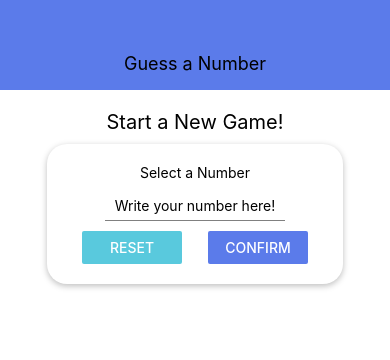
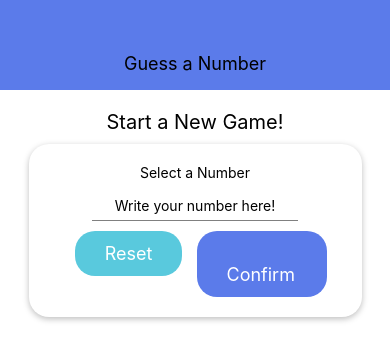
Before and after one commit to gustavo-oa/react_native_chosen_number, a React Native app: screen / in a window 390 px wide. Shown: the top 360 px of the page. Built offline with nearby package versions, Linux system fonts and the light colour scheme.

Commit message:
main buttom add on screens

```diff
--- a/screens/GameOverScreen.js
+++ b/screens/GameOverScreen.js
@@ -1,18 +1,32 @@
 import React  from 'react'
 import {View, Text, StyleSheet, Button, Image } from 'react-native'
-import Card from '../components/Card'
+import Colors from '../constants/colors'
+import MainButton from '../components/MainButton'
+
 const GameOverScreen = props => {
     return (
         <View style={styles.screen}>
 
             <Text style={styles.text}>The Game is Over.</Text>
             <View style={styles.imageContainer}>
-                <Image source={require('../assets/success.png')} style={styles.image} resizeMode="cover"/>
+                <Image
+                    source={require('../assets/success.png')}
+                    // source={{uri: 'https://abrahamswallet.com/wp-content/uploads/2017/12/samuel-ferrara-117219-1180x770.jpg'}}
+                    style={styles.image}
+                    resizeMode="cover"/>
             </View>
 
-            <Text style={styles.text}>Number of rounds: {props.roundsNumber}</Text>
-            <Text style={styles.text}>Number was:: {props.userChoice}</Text>
-            <Button title="New Game" onPress={props.onRestart}/>
+            <View style={styles.resultText}>
+                <Text style={styles.bodyText}>
+                    Your phone needed <Text style={styles.highlight}>{props.roundsNumber}</Text> rounds to guess the
+                    number <Text style={styles.highlight}>{props.userChoice}</Text>
+                </Text>
+
+            </View>
+
+            <MainButton onPress={props.onRestart}>
+                <Text>New Game</Text>
+            </MainButton>
 
         </View>
     )
@@ -39,7 +53,22 @@ const styles = StyleSheet.create({
         height:300,
         overflow: 'hidden',
         marginVertical: 30
+    },
+    resultText: {
+
+        marginHorizontal: 40,
+        marginVertical: 15
+    },
+    highlight: {
+        fontSize: 22,
+        color: Colors.primaryColor,
+    },
+    bodyText: {
+        textAlign: 'center',
+        fontSize: 20,
+
     }
+
 })
 
 export default GameOverScreen;
--- a/screens/GameScreen.js
+++ b/screens/GameScreen.js
@@ -3,7 +3,9 @@ import { View, Text, StyleSheet, Button, Alert} from 'react-native';
 
 import NumberContainer from '../components/NumberContainer'
 import Card from '../components/Card'
-
+import MainButton from '../components/MainButton'
+import Colors from '../constants/colors'
+import { Ionicons } from '@expo/vector-icons'
 
 const generateRandomBetween = (min, max, exclude) => {
     min = Math.ceil(min);
@@ -58,8 +60,10 @@ const GameScreen = props => {
             <Text>Opponent's Guess</Text>
             <NumberContainer>{currentGuess}</NumberContainer>
             <Card style={styles.buttonContainer}>
-                <Button title="Lower"  onPress={nextGuessHandle.bind(this,'lower' )} />
-                <Button title="Greater" onPress={nextGuessHandle.bind(this,'greater' )} />
+                <MainButton style={styles.lowerButton}  onPress={nextGuessHandle.bind(this,'lower' )} >
+                <Ionicons name="remove" size={24} color="black" />
+                </MainButton>
+                <MainButton  onPress={nextGuessHandle.bind(this,'greater' )} ><Text>Greater</Text> </MainButton>
             </Card>
         </View>
     )
@@ -77,6 +81,9 @@ const styles = StyleSheet.create({
         marginTop: 20,
         width: 300,
         maxWidth: '80%'
+    },
+    lowerButton: {
+        backgroundColor: Colors.secondaryColor
     }
 });
 
--- a/screens/StartGameScreen.js
+++ b/screens/StartGameScreen.js
@@ -13,7 +13,7 @@ import Card from '../components/Card';
 import colors from '../constants/colors'
 import Input from '../components/Input'
 import NumberContainer from '../components/NumberContainer'
-
+import MainButton from '../components/MainButton'
 
 const StartGameScreen = props => {
 
@@ -55,7 +55,9 @@ const StartGameScreen = props => {
             <Card style={styles.summaryContainer}>
                 <Text>You selected</Text>
                 <NumberContainer>{selectedNumber}</NumberContainer>
-                <Button title="Start Game" onPress={() => props.onStartGame(selectedNumber)}/>
+                <MainButton onPress={() => props.onStartGame(selectedNumber)}>
+                    <Text>Start Game</Text>
+                </MainButton>
             </Card>
         )
     }
@@ -80,10 +82,14 @@ const StartGameScreen = props => {
                     />
                     <View style={styles.buttonContainer}>
                         <View style={styles.button}>
-                            <Button title='Reset' onPress={resetInputHandle} color={colors.secondaryColor} />
+                            <MainButton style={styles.buttonReset} onPress={resetInputHandle} color={colors.secondaryColor} >
+                                <Text>Reset</Text>
+                            </MainButton>
                         </View>
-                        <View style={styles.button}>
-                            <Button title='Confirm' onPress={confirmInputHandle} color={colors.primaryColor} />
+                        <View style={styles.button} >
+                            <MainButton  onPress={confirmInputHandle} color={colors.primaryColor} >
+                                <Text> Confirm </Text>
+                            </MainButton>
                         </View>
                     </View>
 
@@ -105,8 +111,8 @@ const styles = StyleSheet.create({
         marginVertical: 10
     },
     inputContainer: {
-        width: '80%',
-        maxWidth: '80%',
+        width: '90%',
+        maxWidth: '90%',
         alignItems: 'center'
     },
     buttonContainer: {
@@ -116,8 +122,8 @@ const styles = StyleSheet.create({
         paddingHorizontal: 15
     },
     button: {
-        width: 100,
-
+        width: 130,
+        alignItems: 'center'
     },
     input: {
         width: '70%',
@@ -127,8 +133,10 @@ const styles = StyleSheet.create({
     summaryContainer: {
         marginTop: 20,
         alignItems: 'center'
+    },
+    buttonReset: {
+        backgroundColor: colors.secondaryColor
     }
-
 });
 
 export default StartGameScreen;
```
